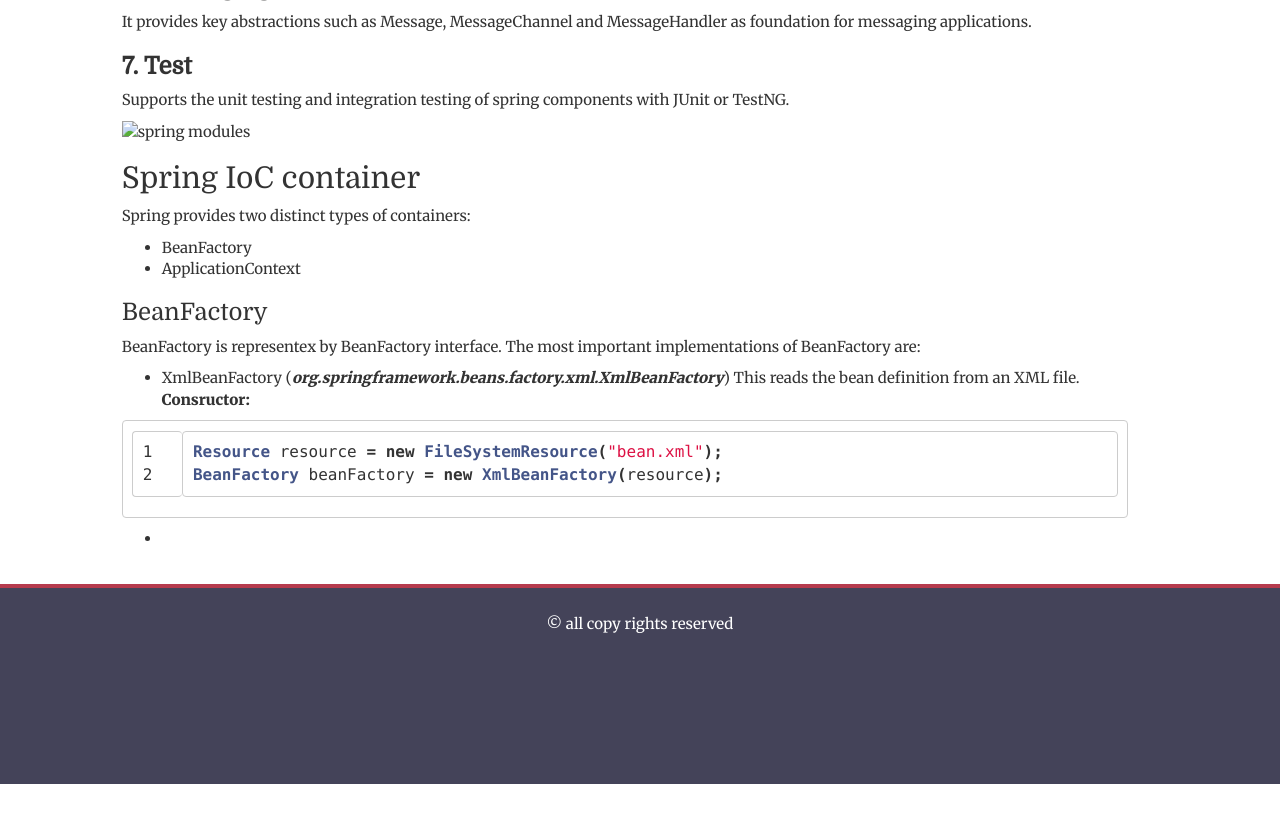
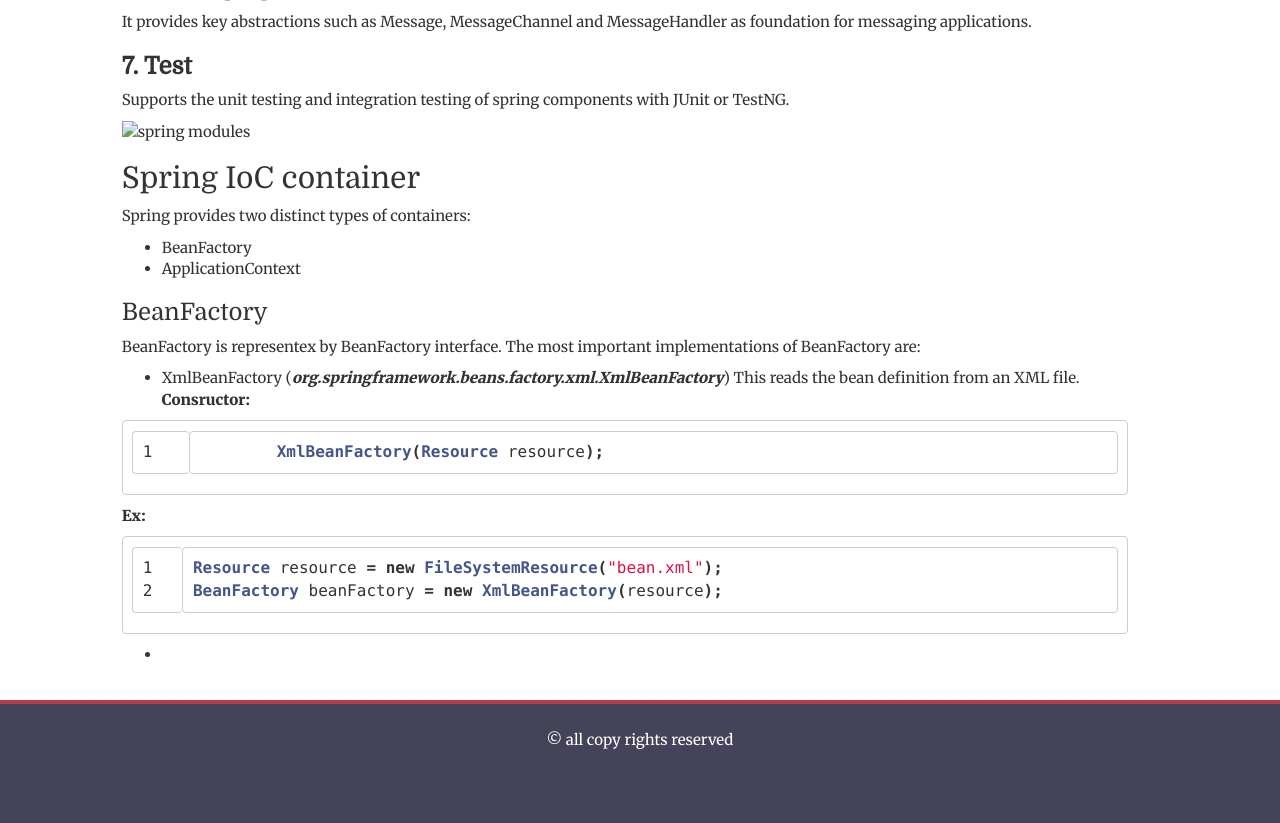
Before and after one commit to deepaksama/deepaksama.github.io, a Jekyll site: the page built from _posts/springcore/2017-03-04-Spring-Core-Tutorial.md, in a window 1280 px wide and 900 px high, scrolled down 1584 px. Shown: the top 823 px of the window. Built offline with Jekyll 4.4.1, drawn with Linux system fonts in a browser that asks for light colours; nearby versions of some CDN libraries; some web fonts are replaced; before the commit the page ends 2368 px from its top, so only the background shows below that.

Commit message:
Updated 2017-03-04-Spring-Core-Tutorial.md

```diff
--- a/_posts/springcore/2017-03-04-Spring-Core-Tutorial.md
+++ b/_posts/springcore/2017-03-04-Spring-Core-Tutorial.md
@@ -84,6 +84,12 @@ This reads the bean definition from an XML file.
 __Consructor:__
 
 {% highlight java linenos %}
+	XmlBeanFactory(Resource resource);
+{% endhighlight %}
+
+__Ex:__
+
+{% highlight java linenos %}
 Resource resource = new FileSystemResource("bean.xml");
 BeanFactory beanFactory = new XmlBeanFactory(resource);
 {% endhighlight %}
```
